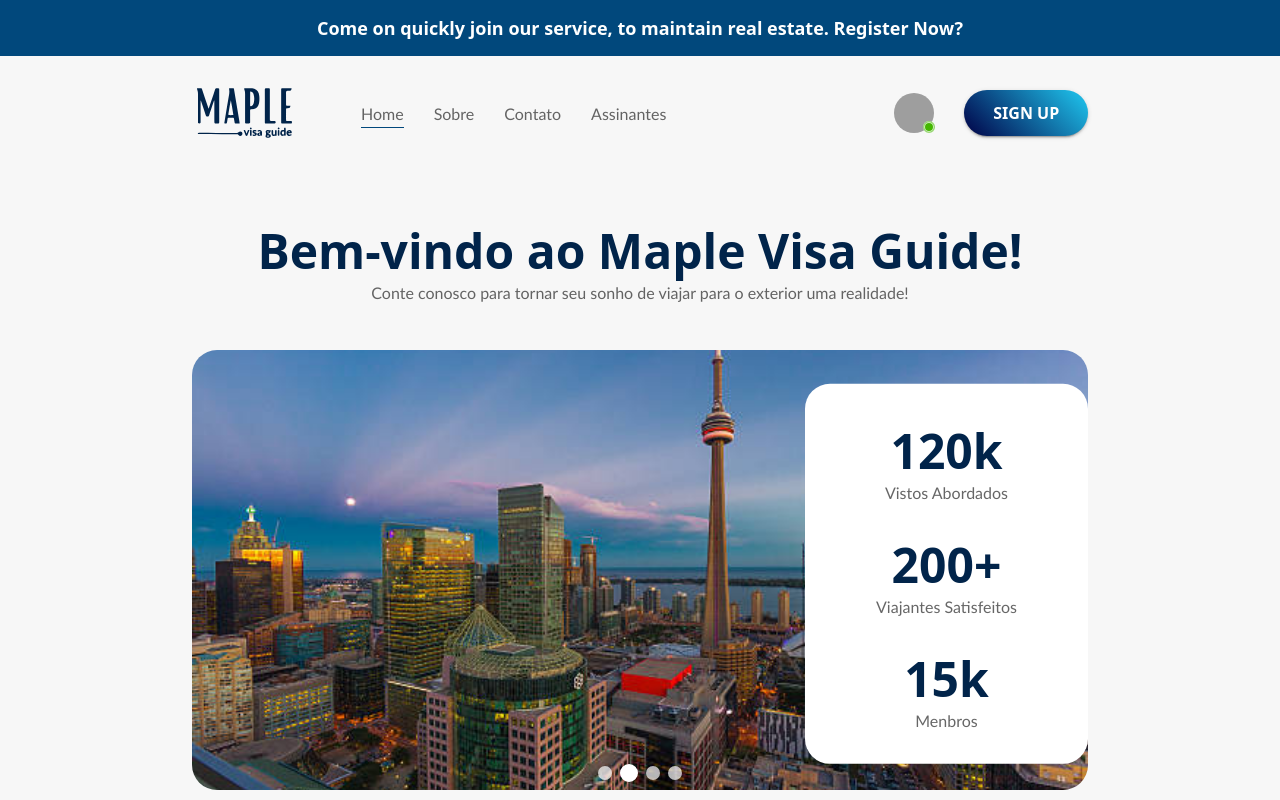
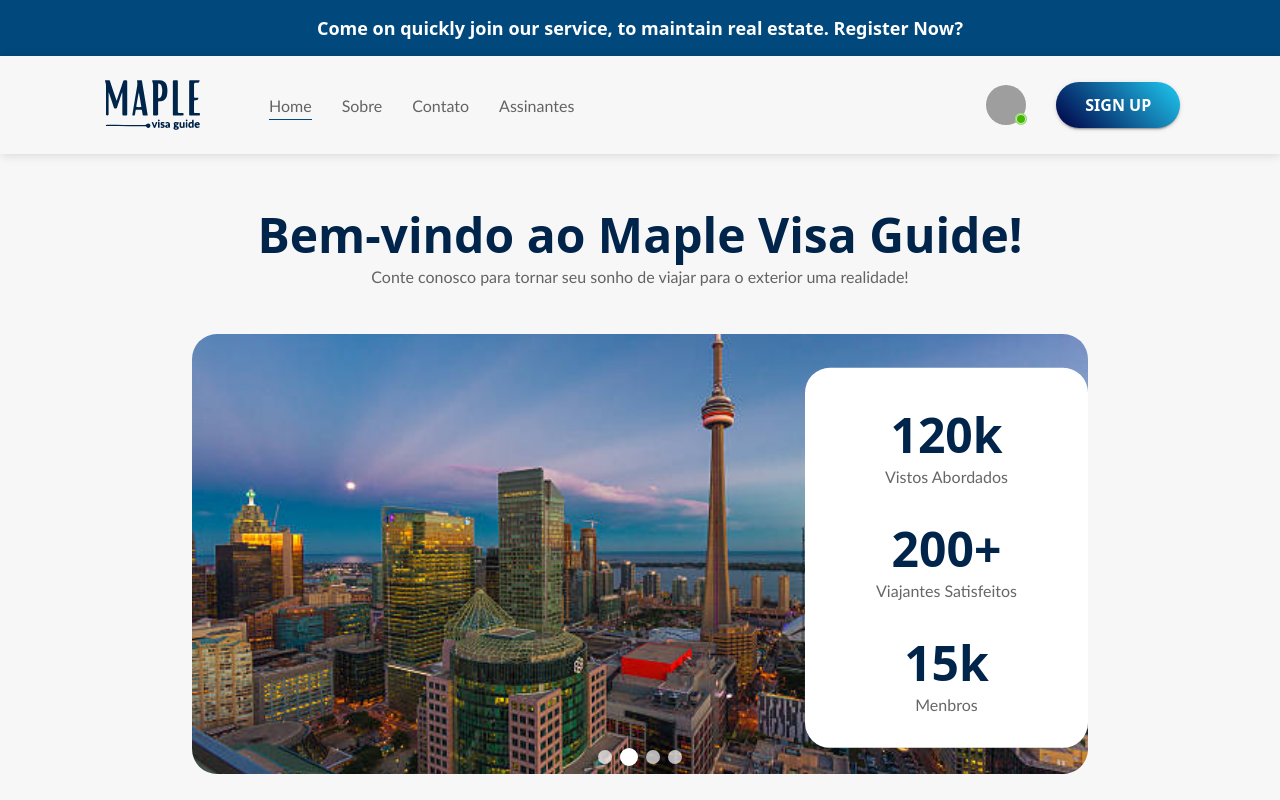
Before and after one commit to lucasdef15/maple-visa-guide, a React (Vite) app in the folder client/: page / in a window 1280 px wide. Shown: the top 800 px of the page. Built offline with nearby package versions, Linux system fonts and the light colour scheme; grey boxes are pictures that could not be loaded; a web font is replaced by a local one.

Commit message:
feat:  header positon sticky

```diff
--- a/client/src/components/header/Header.tsx
+++ b/client/src/components/header/Header.tsx
@@ -3,6 +3,7 @@ import logo from '/logo.svg';
 import BadgeAvatars from './BadgeAvatars';
 import ContainedButton from '../buttons/Button';
 import { NavLink } from 'react-router-dom';
+import { useState, useEffect } from 'react';
 
 const HeaderStrip = styled('div')(({ theme }) => ({
   backgroundColor: theme.palette.primary.light,
@@ -24,8 +25,20 @@ const Logo = styled('div')(() => ({
 
 const HeaderStyle = styled('header')(({ theme }) => ({
   display: 'flex',
-  paddingBlock: '2rem',
+  justifyContent: 'center',
+  paddingBlock: '1.5rem',
+  background: '#f7f7f7ea',
+  boxShadow: '1px 1px 10px rgba(0, 0, 0, 0.137)',
 
+  width: '100%',
+  position: 'sticky',
+  zIndex: '99999',
+  top: 0,
+  '& .header-wrapper': {
+    display: 'flex',
+    width: '100%',
+    maxWidth: '1080px',
+  },
   '& nav': {
     display: 'flex',
     justifyContent: 'space-between',
@@ -49,6 +62,7 @@ const HeaderStyle = styled('header')(({ theme }) => ({
     content: '""',
     position: 'absolute',
     width: '100%',
+
     opacity: 1,
     height: '1px',
     bottom: '-5px',
@@ -79,6 +93,27 @@ const HeaderStyle = styled('header')(({ theme }) => ({
 }));
 
 export default function Header() {
+  const [scrollPosition, setScrollPosition] = useState(0);
+  const [lastScrollPosition, setLastScrollPosition] = useState(0);
+  const [showHeader, setShowHeader] = useState(true);
+
+  useEffect(() => {
+    const handleScroll = () => {
+      const position = window.scrollY || window.pageYOffset;
+      setScrollPosition(position);
+
+      setShowHeader(position < lastScrollPosition);
+      setLastScrollPosition(position);
+    };
+
+    window.addEventListener('scroll', handleScroll);
+    console.log(showHeader);
+
+    return () => {
+      window.removeEventListener('scroll', handleScroll);
+    };
+  }, [lastScrollPosition]);
+
   return (
     <>
       <HeaderStrip>
@@ -87,7 +122,13 @@ export default function Header() {
           Now?
         </p>
       </HeaderStrip>
-      <HeaderStyle className='spacing'>
+      <HeaderStyle
+        style={{
+          top: showHeader ? 0 : '-200px',
+          transition: 'top 0.3s',
+        }}
+      >
+        <div className='header-wrapper'>
           <Logo>
             <img src={logo} alt='logo' />
           </Logo>
@@ -115,6 +156,7 @@ export default function Header() {
               </li>
             </ul>
           </nav>
+        </div>
       </HeaderStyle>
     </>
   );
```
Lines whose indentation alone changed are shown as unchanged.
